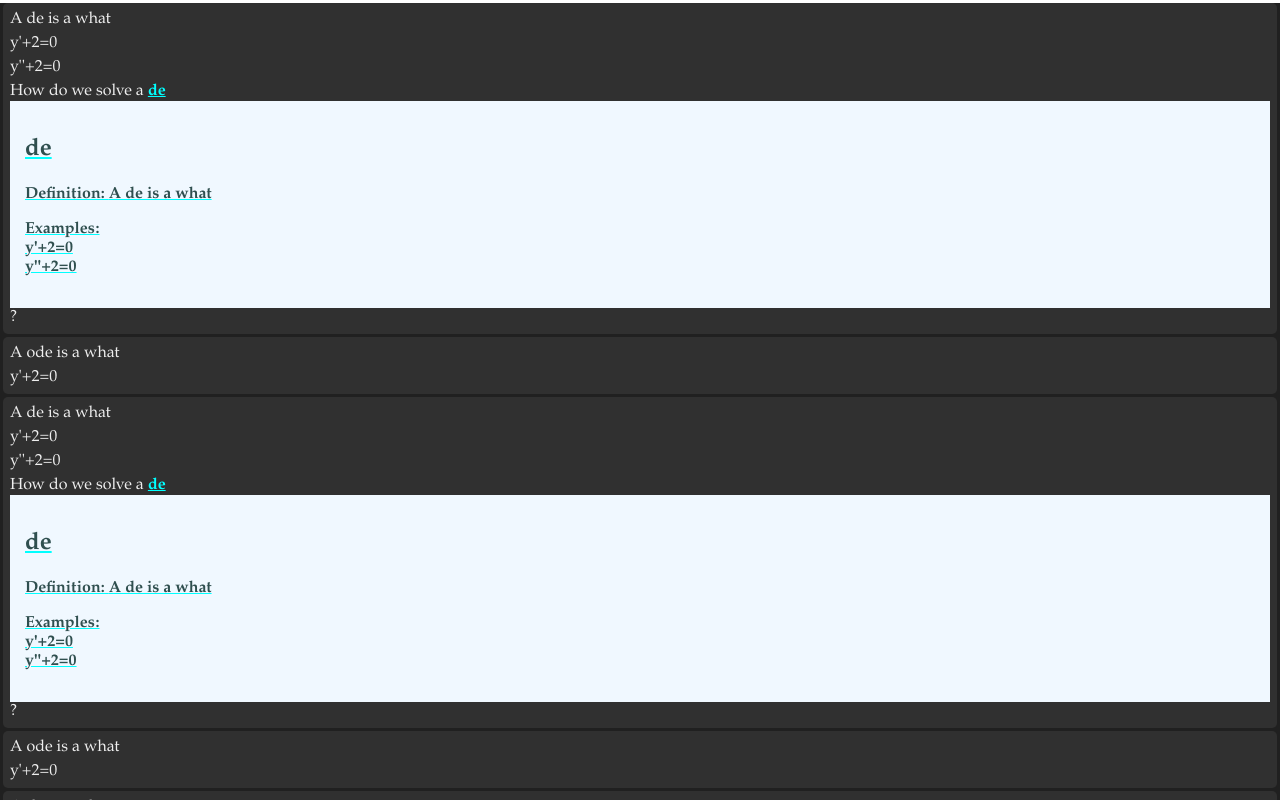
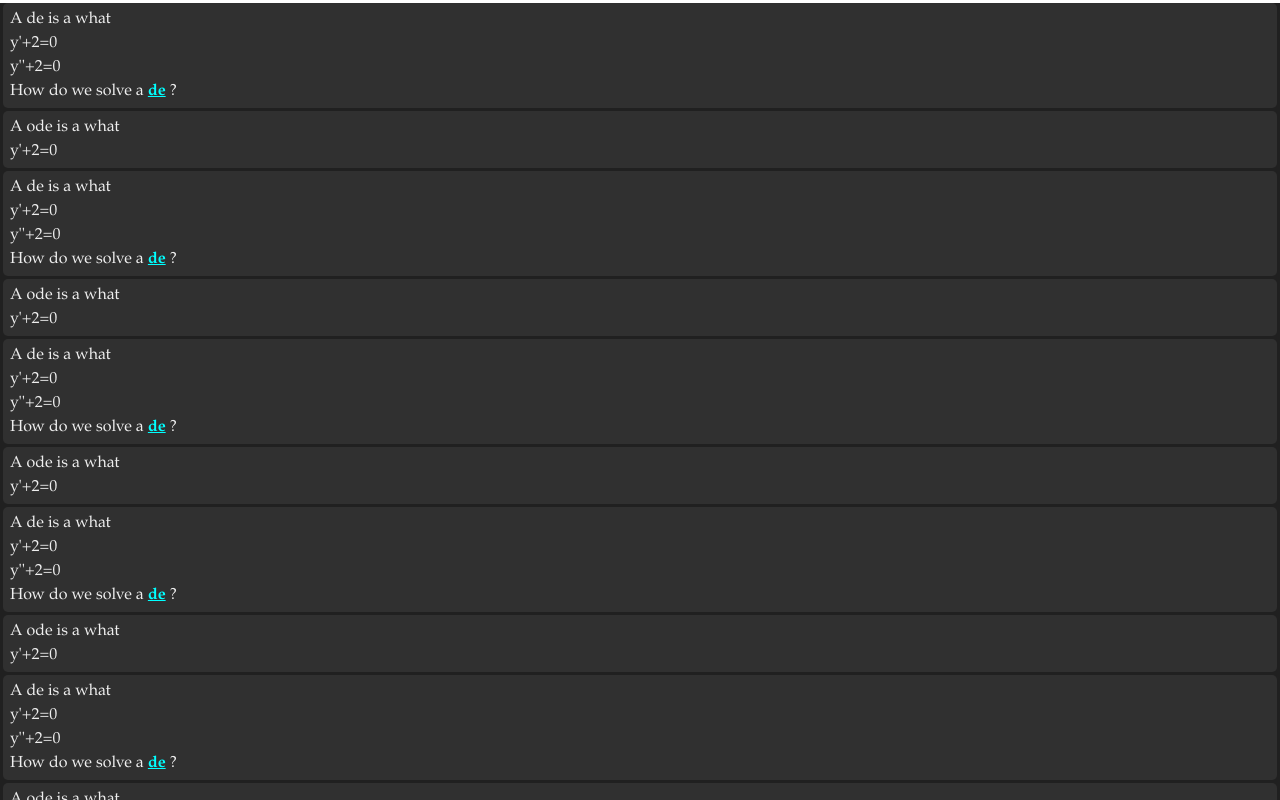
Before and after one commit to kevinmkchin/context, a React (Create React App) app: page / in a window 1280 px wide. Shown: the top 800 px of the page. Built offline with nearby package versions, Linux system fonts and the light colour scheme.

Commit message:
how do we hover now

```diff
--- a/src/Components/Components.css
+++ b/src/Components/Components.css
@@ -27,7 +27,9 @@ div {
 .tooltip {
     padding: 15px;
     background-color: aliceblue;
+    display: none;
 }
+
 
 .key, .def, .examples {
     color: darkslategrey;
--- a/src/Components/Link.js
+++ b/src/Components/Link.js
@@ -8,10 +8,14 @@ import { Tooltip } from './Tooltip';
 export class Link extends Component {
     render() {
         return (
-            <a href={"#"+this.props.context.getKey()} className="link">
-                {this.props.input}
+            <span>
+                <a href={"#"+this.props.context.getKey()} className="link">
+                    {this.props.input}
+
+
+                </a>
                 <Tooltip context={this.props.context} />
-            </a>
+            </span>
         );
     }
 }
```
